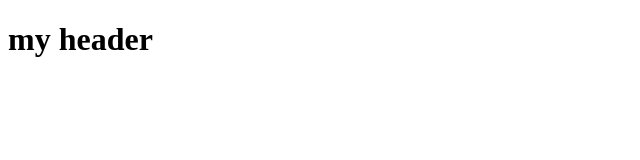
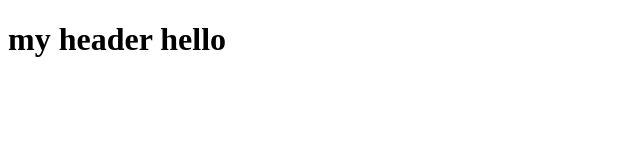
Before and after one commit to sayedhamdi/Week_5, a plain HTML site: page index.html in a window 1280 px wide. Shown: the whole page, without its empty margins (0-640 px from the left). Drawn offline with Linux system fonts and the light colour scheme.

Commit message:
i have added hello to my h1

```diff
--- a/index.html
+++ b/index.html
@@ -7,6 +7,6 @@
     <title>My page</title>
 </head>
 <body>
-    <h1>my header</h1>
+    <h1>my header hello</h1>
 </body>
 </html>
```
